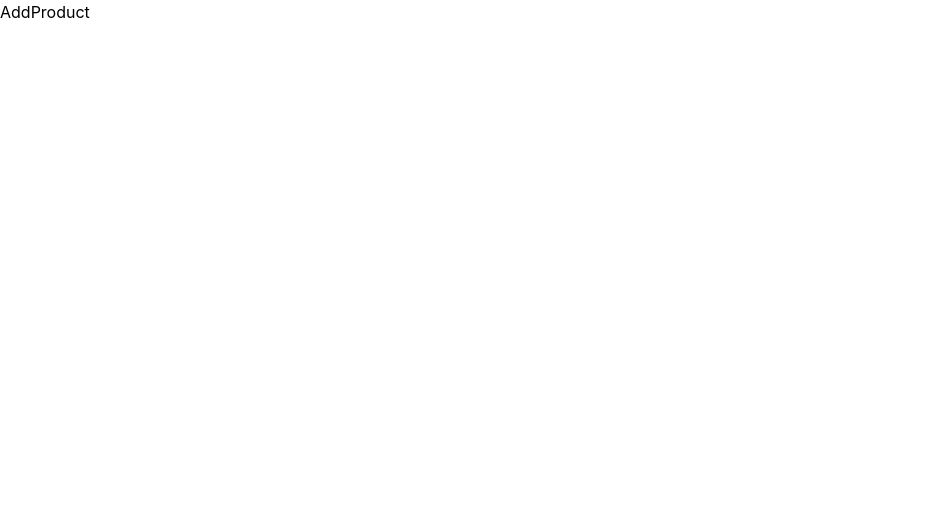
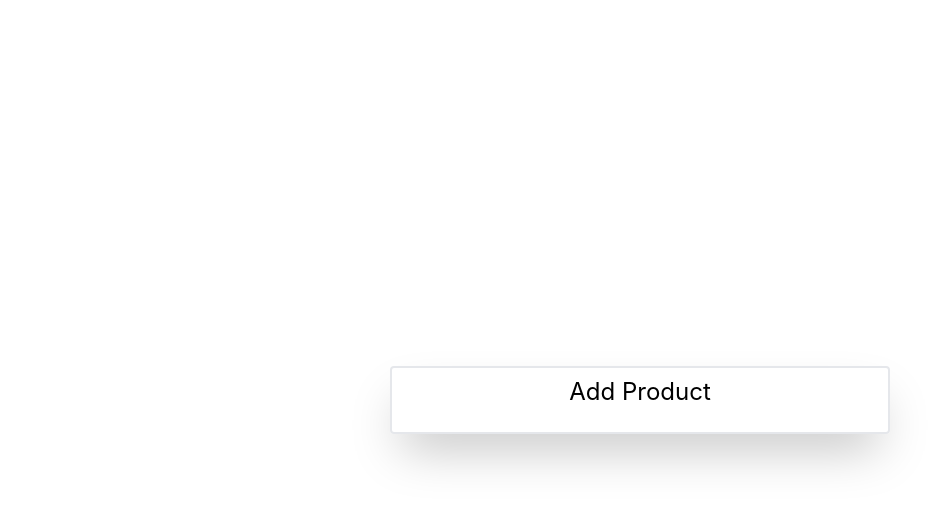
Before and after one commit to NipunaSudesh/Mobile-Store-Management-System, a React (Create React App) app in the folder FrontEnd/: page /addproduct in a window 1280 px wide. Shown: the top 506 px of the page, without its empty margins (0-952 px from the left). Built offline with nearby package versions, Linux system fonts and the light colour scheme.

Commit message:
add header

```diff
--- a/FrontEnd/src/Pages/AddProduct.js
+++ b/FrontEnd/src/Pages/AddProduct.js
@@ -2,6 +2,10 @@ import React from 'react'
 
 export const AddProduct = () => {
   return (
-    <div>AddProduct</div>
+    <div className='flex h-screen items-center justify-center'>
+    <div className=' flex h-auto w-[500px] flex-col items-center justify-center  py-2 rounded shadow-2xl border-2'>
+        <h1 className='text-center text-2xl mb-4'>Add Product</h1>
+    </div>
+    </div>
   )
 }
```
